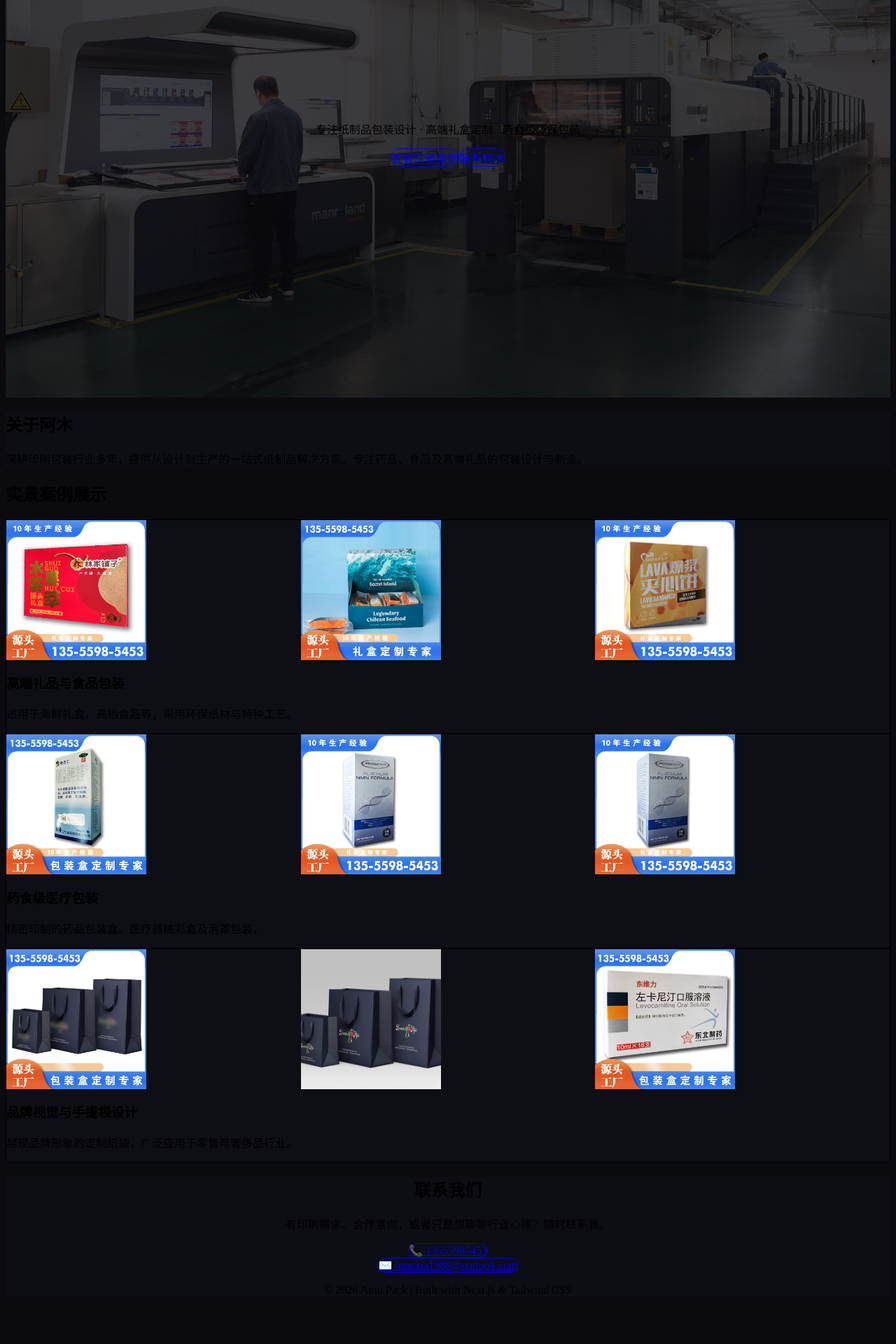
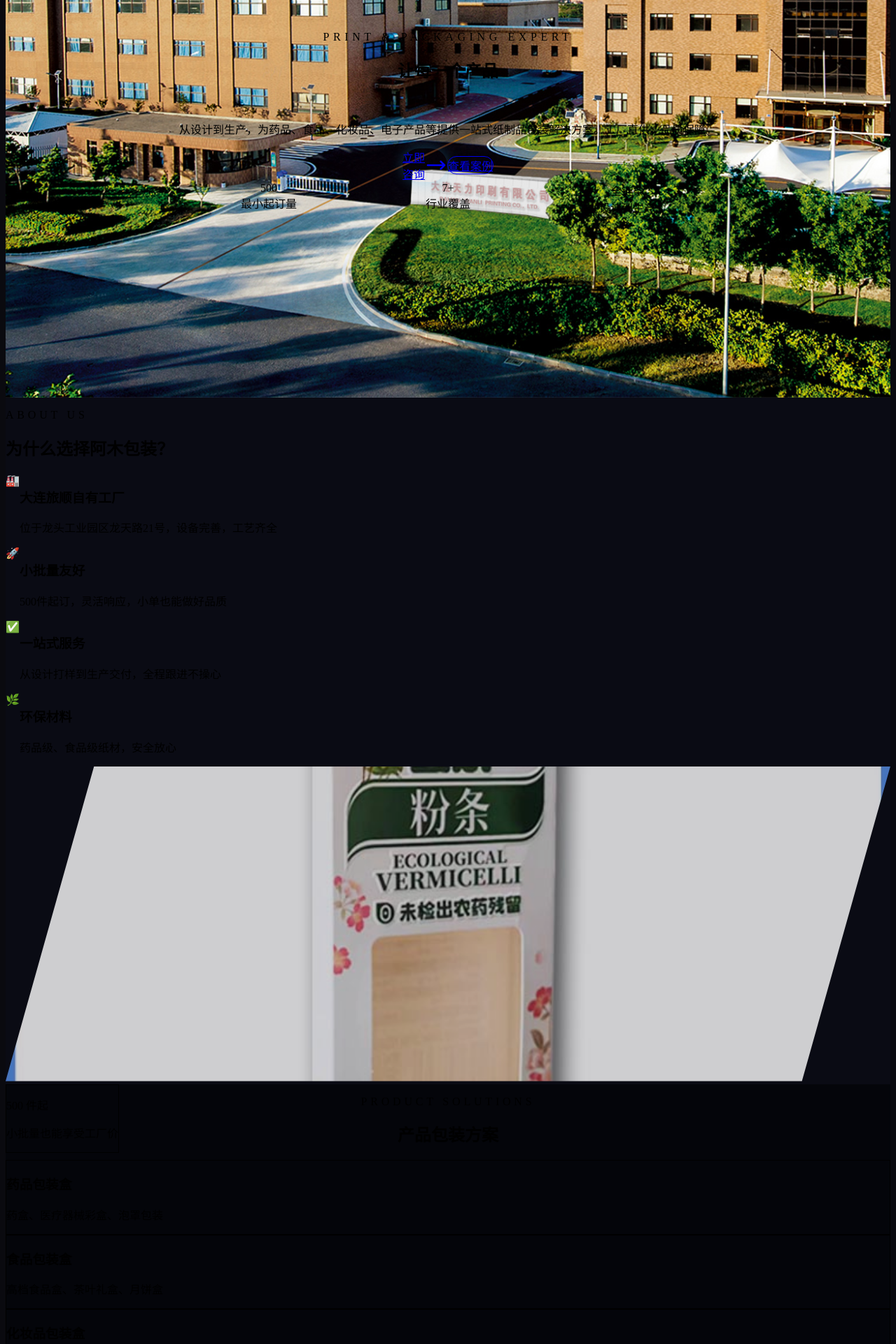
Before and after one commit to mouxia1980/personal-website, a Next.js app: page / in a window 1280 px wide. Shown: the part 240-2160 px from the top of the page at 70% size. Before the commit the page ends 2108 px from the top, so only its background shows below. Built offline with nearby package versions, Linux system fonts and the light colour scheme.

Commit message:
Redesign with factory panorama hero, new layout, product categories, and SEO metadata

```diff
--- a/src/app/page.tsx
+++ b/src/app/page.tsx
@@ -1,90 +1,176 @@
-import Image from 'next/image';
+import { Metadata } from "next";
+
+export const metadata: Metadata = {
+  title: "阿木 - 印刷包装专家 | 纸质包装盒定制 | 大连旅顺印刷工厂",
+  description: "阿木，资深印刷销售主管。专注纸制品包装设计，提供药品包装盒、保健品包装盒、食品包装盒、化妆品包装盒、电子产品包装盒、儿童玩具包装盒、海鲜礼盒等一站式定制服务。小批量订单500起订，工厂位于大连市旅顺口区龙头工业园区龙天路21号。",
+  keywords: "印刷包装,纸质包装盒,礼品盒,手提袋,药品包装盒,保健品包装,食品包装,化妆品包装,电子产品包装,玩具包装,海鲜礼盒,大连印刷,小批量印刷,定制包装",
+};
+
+const jsonLd = {
+  "@context": "https://schema.org",
+  "@type": "LocalBusiness",
+  name: "阿木印刷包装",
+  description: "专注纸制品包装设计、高端礼盒定制、药食级环保包装。提供药品、食品、化妆品、电子产品、玩具等包装盒定制，小批量订单500起订。",
+  url: "https://www.zhipack.com",
+  telephone: "+86-13555985453",
+  email: "mouxia1980@outlook.com",
+  address: {
+    "@type": "PostalAddress",
+    streetAddress: "龙头工业园区龙天路21号",
+    addressLocality: "旅顺口区",
+    addressRegion: "大连市",
+    addressCountry: "CN",
+  },
+};
+
 export default function Home() {
   return (
-    <main className="min-h-screen bg-[#0a0a0f] text-gray-200">
-      <nav className="fixed top-0 left-0 right-0 z-50 border-b border-white/10 bg-[#0a0a0f]/80 backdrop-blur-md">
-        <div className="mx-auto flex max-w-6xl items-center justify-between px-6 py-4">
-          <span className="text-lg font-bold tracking-tight text-white">&lt;阿木/&gt;</span>
-          <div className="hidden space-x-8 md:flex">
-            <a href="#about" className="text-sm text-gray-400 hover:text-cyan-400">About</a>
-            <a href="#gallery" className="text-sm text-gray-400 hover:text-cyan-400">Gallery</a>
-            <a href="#contact" className="text-sm text-gray-400 hover:text-cyan-400">Contact</a>
+    <>
+      <script type="application/ld+json" dangerouslySetInnerHTML={{ __html: JSON.stringify(jsonLd) }} />
+      {/* Tech grid background */}
+      <div className="fixed inset-0 pointer-events-none z-0 opacity-[0.04]" style={{backgroundImage:"linear-gradient(rgba(255,255,255,.15) 1px,transparent 1px),linear-gradient(90deg,rgba(255,255,255,.15) 1px,transparent 1px)",backgroundSize:"80px 80px"}} />
+      <main className="min-h-screen bg-[#04050a] text-gray-100 overflow-x-hidden relative z-10 font-sans">
+        {/* ── NAV ── */}
+        <nav className="fixed top-0 left-0 right-0 z-50 border-b border-white/5 bg-[#04050a]/70 backdrop-blur-xl">
+          <div className="mx-auto max-w-7xl flex items-center justify-between px-6 py-4">
+            <span className="text-xl font-bold tracking-tight bg-gradient-to-r from-cyan-300 to-violet-400 bg-clip-text text-transparent">阿木包装</span>
+            <div className="hidden md:flex gap-8 text-sm">
+              <a href="#about" className="text-gray-400 hover:text-cyan-400 transition-colors">关于我们</a>
+              <a href="#products" className="text-gray-400 hover:text-cyan-400 transition-colors">产品方案</a>
+              <a href="#cases" className="text-gray-400 hover:text-cyan-400 transition-colors">实景案例</a>
+              <a href="#contact" className="text-gray-400 hover:text-cyan-400 transition-colors">联系我们</a>
             </div>
           </div>
         </nav>
-
-      <section className="relative min-h-screen flex items-center justify-center overflow-hidden">
-        <Image src="/images/high-speed-offset-printing-machine.jpg" fill alt="Offset printing machinery production line" className="object-cover opacity-20" priority />
-        <div className="absolute inset-0 bg-gradient-to-b from-[#0a0a0f]/70 via-transparent to-transparent pointer-events-none" />
-        <div className="relative z-10 px-6 text-center">
-          <h1 className="mb-6 text-4xl font-extrabold tracking-tight sm:text-5xl md:text-7xl bg-gradient-to-r from-cyan-400 to-purple-500 bg-clip-text text-transparent">阿木 - 印刷包装专家</h1>
-          <p className="mb-8 max-w-2xl mx-auto text-lg text-gray-300 sm:text-xl">专注纸制品包装设计 &middot; 高端礼盒定制 &middot; 药食级环保包装</p>
-          <div className="mt-10 flex items-center justify-center gap-4">
-            <a href="#gallery" className="inline-flex items-center gap-2 rounded-full border border-cyan-500/30 bg-cyan-500/10 px-6 py-3 text-sm font-medium text-cyan-400 transition hover:bg-cyan-500/20">查看实景案例</a>
-            <a href="#contact" className="inline-flex items-center gap-2 rounded-full border border-white/20 bg-white/[0.03] px-6 py-3 text-sm font-medium text-gray-300 transition hover:bg-white/[0.06]">联系阿木</a>
+        {/* ── HERO: Factory Panorama ── */}
+        <section className="relative min-h-[100vh] flex items-center justify-center overflow-hidden">
+          <img src="/images/factory-panorama.jpg" alt="阿木印刷包装工厂全景" className="absolute inset-0 w-full h-full object-cover" />
+          <div className="absolute inset-0 bg-gradient-to-b from-[#04050a]/80 via-[#04050a]/30 to-transparent" />
+          <div className="absolute inset-0 bg-gradient-to-r from-[#04050a] via-transparent to-[#04050a]" />
+          <div className="absolute bottom-0 left-0 right-0 h-32 bg-gradient-to-t from-[#04050a] to-transparent" />
+          <div className="relative z-10 mx-auto max-w-7xl px-6 pt-40 pb-48 text-center">
+            <div className="w-20 h-0.5 bg-gradient-to-r from-cyan-400 to-violet-500 mx-auto mb-8" />
+            <p className="text-cyan-400 text-xs sm:text-sm tracking-[0.35em] uppercase font-semibold mb-6">PRINT & PACKAGING EXPERT</p>
+            <h1 className="text-4xl sm:text-5xl md:text-7xl font-bold leading-tight mb-8 text-white drop-shadow-lg">
+              让每一个产品<br /><span className="bg-gradient-to-r from-cyan-300 via-violet-400 to-cyan-400 bg-clip-text text-transparent">都有完美的包装</span>
+            </h1>
+            <p className="text-gray-300 text-base sm:text-lg max-w-2xl mx-auto leading-relaxed mb-12 drop-shadow-md">从设计到生产，为药品、食品、化妆品、电子产品等提供一站式纸制品包装解决方案。工厂直供，品质保障。</p>
+            <div className="flex flex-wrap items-center justify-center gap-5">
+              <a href="#contact" className="group inline-flex items-center gap-2 bg-gradient-to-r from-cyan-600 to-violet-600 text-white font-medium px-8 py-4 rounded-full hover:opacity-90 transition-all shadow-[0_0_20px_rgba(56,189,248,0.3)]">
+                立即咨询 <svg className="w-4 h-4 group-hover:translate-x-1 transition-transform" fill="none" stroke="currentColor" viewBox="0 0 24 24"><path strokeLinecap="round" strokeLinejoin="round" strokeWidth={2} d="M17 8l4 4m0 0l-4 4m4-4H3"/></svg>
+              </a>
+              <a href="#cases" className="inline-flex items-center gap-2 border border-white/30 text-gray-200 font-medium px-8 py-4 rounded-full hover:bg-white/10 transition-colors backdrop-blur-sm">查看案例</a>
+            </div>
+            <div className="grid grid-cols-3 gap-6 sm:gap-8 mt-20 max-w-lg mx-auto text-center">
+              <div><div className="text-2xl sm:text-3xl font-bold text-white drop-shadow-md">500</div><div className="text-gray-400 text-xs sm:text-sm mt-1">最小起订量</div></div>
+              <div><div className="text-2xl sm:text-3xl font-bold text-white drop-shadow-md">7+</div><div className="text-gray-400 text-xs sm:text-sm mt-1">行业覆盖</div></div>
+              <div><div className="text-2xl sm:text-3xl font-bold text-white drop-shadow-md">全链条</div><div className="text-gray-400 text-xs sm:text-sm mt-1">设计到生产</div></div>
             </div>
           </div>
         </section>
-
-      <section id="about" className="py-24 bg-[#0d0d14]">
-        <div className="mx-auto max-w-6xl px-6">
-          <h2 className="mb-8 text-3xl font-bold text-white">关于阿木</h2>
-          <p className="mb-6 text-gray-400 leading-relaxed text-lg">深耕印刷包装行业多年，提供从设计到生产的一站式纸制品解决方案。专注药品、食品及高端礼品的包装设计与制造。</p>
+        {/* ── ABOUT ── */}
+        <section id="about" className="py-28 bg-[#0a0b14]">
+          <div className="mx-auto max-w-7xl px-6">
+            <div className="grid md:grid-cols-2 gap-16 items-center">
+              <div>
+                <p className="text-cyan-400 text-xs tracking-[0.3em] uppercase mb-4">ABOUT US</p>
+                <h2 className="text-4xl font-bold text-white mb-8">为什么选择阿木包装？</h2>
+                <div className="space-y-6">
+                  {[["🏭","大连旅顺自有工厂","位于龙头工业园区龙天路21号，设备完善，工艺齐全"],["🚀","小批量友好","500件起订，灵活响应，小单也能做好品质"],["✅","一站式服务","从设计打样到生产交付，全程跟进不操心"],["🌿","环保材料","药品级、食品级纸材，安全放心"]].map(([icon,title,desc],i)=>(
+                    <div key={i} className="flex gap-5 items-start">
+                      <span className="text-2xl flex-shrink-0">{icon}</span>
+                      <div><h3 className="text-white font-semibold mb-1">{title}</h3><p className="text-gray-400 text-sm leading-relaxed">{desc}</p></div>
                     </div>
-      </section>
-
-      <section id="gallery" className="py-24">
-        <div className="mx-auto max-w-6xl px-6">
-          <h2 className="mb-8 text-3xl font-bold text-white">实景案例展示</h2>
-          <div className="grid gap-10 md:grid-cols-3">
-            <div className="rounded-xl border border-white/10 bg-[#0e0e15] overflow-hidden hover:border-cyan-500/30 transition">
-              <div className="grid grid-cols-3 h-48 gap-1">
-                <Image src="/images/luxury-gift-food-packaging.jpg" width={200} height={200} alt="Luxury gift packaging" className="object-cover" />
-                <Image src="/images/luxury-seafood-packaging-box.jpg" width={200} height={200} alt="Seafood packaging" className="object-cover" />
-                <Image src="/images/corrugated-food-paper-carton.jpg" width={200} height={200} alt="Food carton" className="object-cover" />
-              </div>
-              <div className="p-6">
-                <h3 className="mb-2 text-lg font-semibold text-gray-200">高端礼品与食品包装</h3>
-                <p className="text-sm text-gray-500 leading-relaxed">适用于海鲜礼盒、高档食品等，采用环保纸材与特种工艺。</p>
+                  ))}
                 </div>
               </div>
-            <div className="rounded-xl border border-white/10 bg-[#0e0e15] overflow-hidden hover:border-cyan-500/30 transition">
-              <div className="grid grid-cols-3 h-48 gap-1">
-                <Image src="/images/paperboard-pharmaceutical-box.jpg" width={200} height={200} alt="Pharma box" className="object-cover" />
-                <Image src="/images/medical-medicine-box-design.jpg" width={200} height={200} alt="Medicine design" className="object-cover" />
-                <Image src="/images/pharmaceutical-blister-packaging.jpg" width={200} height={200} alt="Blister pack" className="object-cover" />
-              </div>
-              <div className="p-6">
-                <h3 className="mb-2 text-lg font-semibold text-gray-200">药食级医疗包装</h3>
-                <p className="text-sm text-gray-500 leading-relaxed">精密印制的药品包装盒、医疗器械彩盒及泡罩包装。</p>
-              </div>
-            </div>
-            <div className="rounded-xl border border-white/10 bg-[#0e0e15] overflow-hidden hover:border-cyan-500/30 transition">
-              <div className="grid grid-cols-3 h-48 gap-1">
-                <Image src="/images/design-paper-shopping-bags.jpg" width={200} height={200} alt="Shopping bag" className="object-cover" />
-                <Image src="/images/paper-bag-packaging-solution.jpg" width={200} height={200} alt="Paper bag" className="object-cover" />
-                <Image src="/images/cosmetic-drug-blister-package.jpg" width={200} height={200} alt="Cosmetic pack" className="object-cover" />
-              </div>
-              <div className="p-6">
-                <h3 className="mb-2 text-lg font-semibold text-gray-200">品牌视觉与手提袋设计</h3>
-                <p className="text-sm text-gray-500 leading-relaxed">展现品牌形象的定制纸袋，广泛应用于零售与奢侈品行业。</p>
+              <div className="relative">
+                <img src="/images/food-grade-paperboard-packaging.jpg" alt="工厂实景" className="rounded-2xl w-full h-[450px] object-cover opacity-80" style={{clipPath:"polygon(10% 0,100% 0,90% 100%,0 100%)"}} />
+                <div className="absolute -bottom-6 -left-6 bg-gradient-to-br from-cyan-500/20 to-violet-500/20 backdrop-blur-xl border border-white/10 rounded-2xl p-8">
+                  <p className="text-3xl font-bold text-white">500<span className="text-cyan-400 text-lg"> 件起</span></p>
+                  <p className="text-gray-400 text-sm mt-2">小批量也能享受工厂价</p>
                 </div>
               </div>
             </div>
           </div>
         </section>
-
-      <section id="contact" className="py-24 bg-[#0d0d14]">
-        <div className="mx-auto max-w-4xl px-6 text-center">
-          <h2 className="mb-8 text-3xl font-bold text-white">联系我们</h2>
-          <p className="mb-10 max-w-lg mx-auto text-gray-400 leading-relaxed">有印刷需求、合作意向，或者只是想聊聊行业心得？随时联系我。</p>
-          <div className="flex flex-col sm:flex-row items-center justify-center gap-4 mb-8">
-            <a href="tel:13555985453" className="inline-flex items-center gap-3 rounded-full border border-emerald-500/30 bg-emerald-500/10 px-7 py-3 text-base font-medium text-emerald-400 transition hover:bg-emerald-500/20">📞 13555985453</a>
-            <a href="mailto:mouxia1980@outlook.com" className="inline-flex items-center gap-3 rounded-full border border-cyan-500/30 bg-cyan-500/10 px-7 py-3 text-base font-medium text-cyan-400 transition hover:bg-cyan-500/20">✉️ mouxia1980@outlook.com</a>
+        {/* ── PRODUCTS ── */}
+        <section id="products" className="py-28 bg-[#04050a]">
+          <div className="mx-auto max-w-7xl px-6">
+            <div className="text-center mb-16">
+              <p className="text-cyan-400 text-xs tracking-[0.3em] uppercase mb-4">PRODUCT SOLUTIONS</p>
+              <h2 className="text-4xl font-bold text-white">产品包装方案</h2>
             </div>
-          <p className="text-xs text-gray-600 font-mono">© 2026 Amu Pack | Built with Next.js & Tailwind CSS</p>
+            <div className="grid md:grid-cols-2 lg:grid-cols-4 gap-6 mb-8">
+              {[["药品包装盒","药盒、医疗器械彩盒、泡罩包装"],["食品包装盒","高档食品盒、茶叶礼盒、月饼盒"],["化妆品包装盒","精华盒、面膜盒、彩妆套装盒"],["礼品盒手提袋","通用礼品盒、定制手提袋、节庆礼盒"],["电子产品包装","手机盒、电脑周边、数码配件盒"],["玩具包装盒","儿童玩具盒、模型盒、套装盒"],["海鲜礼盒","大闸蟹礼盒、干海鲜盒、水产包装"],["保健品包装","胶囊瓶盒、口服液盒、膳食补充剂"]].map(([name,desc],i)=>(
+                <div key={i} className="group relative rounded-2xl border border-white/5 bg-white/[0.02] p-8 hover:bg-white/[0.05] hover:border-cyan-500/30 transition-all duration-300">
+                  <div className="absolute top-0 right-0 w-16 h-16 bg-gradient-to-bl from-cyan-500/10 to-transparent rounded-bl-full opacity-0 group-hover:opacity-100 transition-opacity" />
+                  <h3 className="text-lg font-semibold text-white mb-2">{name}</h3>
+                  <p className="text-gray-500 text-sm leading-relaxed">{desc}</p>
+                </div>
+              ))}
+            </div>
+            <div className="mt-16 rounded-2xl bg-gradient-to-r from-cyan-500/10 via-violet-500/10 to-cyan-500/10 border border-white/5 p-8 text-center">
+              <p className="text-xl font-semibold text-white">小批量订单 500 件起 · 支持全国物流发货</p>
+            </div>
+          </div>
+        </section>
+        {/* ── CASES / GALLERY ── */}
+        <section id="cases" className="py-28 bg-[#0a0b14]">
+          <div className="mx-auto max-w-7xl px-6">
+            <div className="text-center mb-16">
+              <p className="text-cyan-400 text-xs tracking-[0.3em] uppercase mb-4">REAL CASES</p>
+              <h2 className="text-4xl font-bold text-white">实景案例</h2>
+            </div>
+            <div className="grid md:grid-cols-3 gap-8">
+              {[{src:"luxury-gift-food-packaging.jpg",label:"礼品 · 食品",color:"text-cyan-400"},{src:"paperboard-pharmaceutical-box.jpg",label:"医药",color:"text-violet-400"},{src:"design-paper-shopping-bags.jpg",label:"品牌 · 手提袋",color:"text-emerald-400"}].map((item,i)=>(
+                <div key={i} className="group relative rounded-2xl overflow-hidden border border-white/5 hover:border-cyan-500/20 transition-all duration-500">
+                  <img src={`/images/${item.src}`} alt={`${item.label}案例`} className="w-full h-64 object-cover group-hover:scale-105 transition-transform duration-700" />
+                  <div className="absolute inset-0 bg-gradient-to-t from-[#0a0b14] via-transparent to-transparent" />
+                  <div className="absolute bottom-0 left-0 right-0 p-6">
+                    <p className={`${item.color} text-xs tracking-widest uppercase mb-2`}>{item.label}</p>
+                    <h3 className="text-xl font-semibold text-white">精选包装方案</h3>
+                  </div>
+                </div>
+              ))}
+            </div>
+            <div className="grid grid-cols-2 md:grid-cols-4 gap-6 mt-8">
+              {[{src:"luxury-seafood-packaging-box.jpg",label:"海鲜礼盒"},{src:"cosmetic-drug-blister-package.jpg",label:"化妆品包装"},{src:"pharmaceutical-carton-packaging.jpg",label:"药品外箱"},{src:"paper-bag-packaging-solution.jpg",label:"纸袋方案"}].map((item,i)=>(
+                <div key={i} className="group relative rounded-xl overflow-hidden border border-white/5 hover:border-cyan-500/20 transition-all">
+                  <img src={`/images/${item.src}`} alt={item.label} className="w-full h-40 object-cover group-hover:scale-105 transition-transform duration-700" />
+                  <div className="absolute inset-0 bg-[#0a0b14]/60 group-hover:bg-transparent transition-colors flex items-end justify-center pb-3">
+                    <span className="text-sm text-white font-medium opacity-0 group-hover:opacity-100 transition-opacity">{item.label}</span>
+                  </div>
+                </div>
+              ))}
+            </div>
+          </div>
+        </section>
+        {/* ── CONTACT ── */}
+        <section id="contact" className="py-28 bg-[#04050a]">
+          <div className="mx-auto max-w-7xl px-6">
+            <div className="text-center mb-16">
+              <p className="text-cyan-400 text-xs tracking-[0.3em] uppercase mb-4">CONTACT</p>
+              <h2 className="text-4xl font-bold text-white mb-6">联系我们</h2>
+              <p className="text-gray-500 max-w-xl mx-auto">有印刷需求、合作意向，或想了解报价？随时联系阿木，免费咨询。</p>
+            </div>
+            <div className="grid sm:grid-cols-3 gap-6 max-w-3xl mx-auto mb-16">
+              {[["📞","电话","13555985453","tel:13555985453"],["✉️","邮箱","mouxia1980@outlook.com","mailto:mouxia1980@outlook.com"],["💬","QQ","99589725","https://wpa.qq.com/msgrd?v=3&uin=99589725&site=qq&menu=yes"]].map(([icon,label,value,link],i)=>(
+                <a key={i} href={link} className="group text-center rounded-2xl border border-white/5 bg-white/[0.02] p-8 hover:bg-white/[0.05] hover:border-cyan-500/30 transition-all">
+                  <span className="text-3xl block mb-4">{icon}</span>
+                  <p className="text-gray-500 text-sm mb-1">{label}</p>
+                  <p className="text-white font-medium break-all group-hover:text-cyan-400 transition-colors">{value}</p>
+                </a>
+              ))}
+            </div>
+            <div className="max-w-2xl mx-auto text-center space-y-3">
+              <p className="text-gray-500">📍 大连市旅顺口区龙头工业园区龙天路21号</p>
+              <p className="text-cyan-400/60 text-sm">小批量订单 500 件起订 · 支持全国物流发货</p>
+            </div>
+            <p className="text-center text-gray-700 text-xs font-mono mt-20">© 2026 阿木包装 | Built with Next.js & Tailwind CSS</p>
           </div>
         </section>
       </main>
+    </>
   );
 }
```
Also changed, not shown: next.config.mjs (added, +9 -0 lines), public/images/factory-panorama.jpg (added), 1 other file (tests, documents, lock files or other folders). Lines whose indentation alone changed are shown as unchanged.
